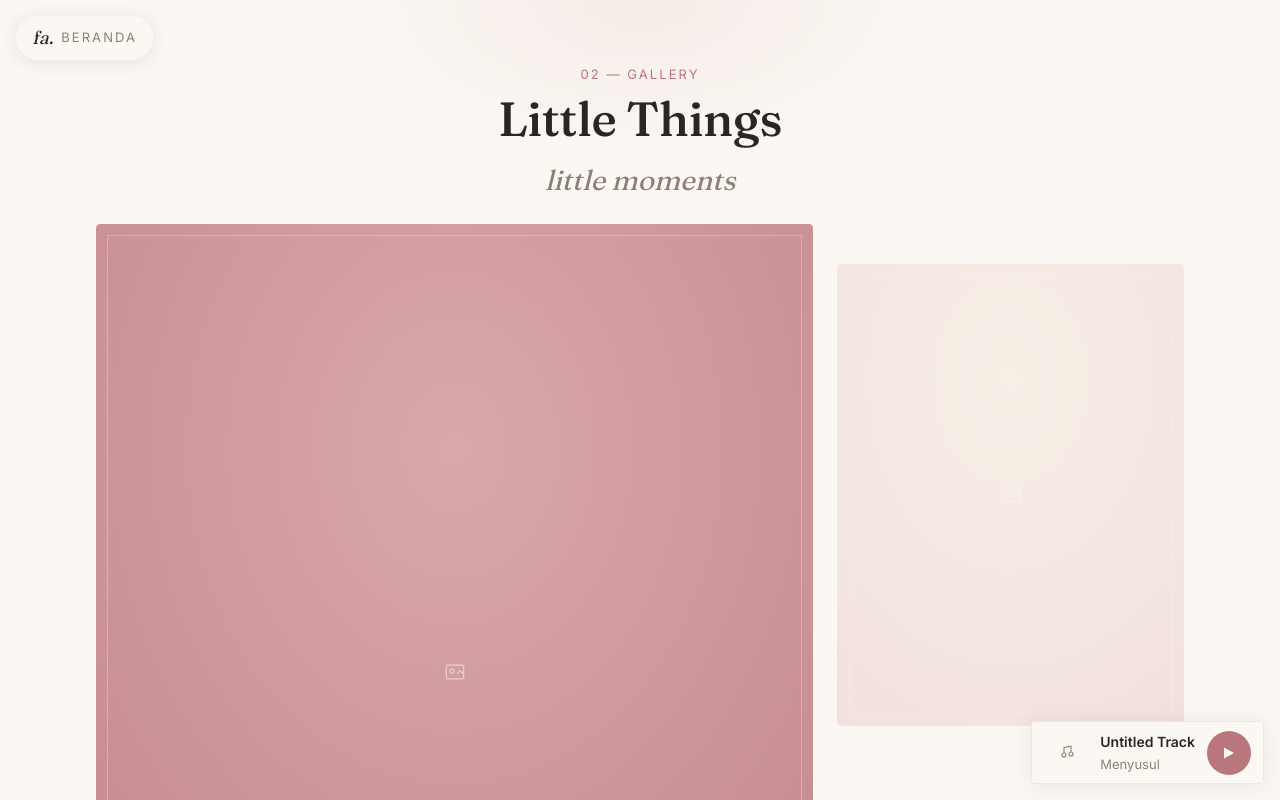
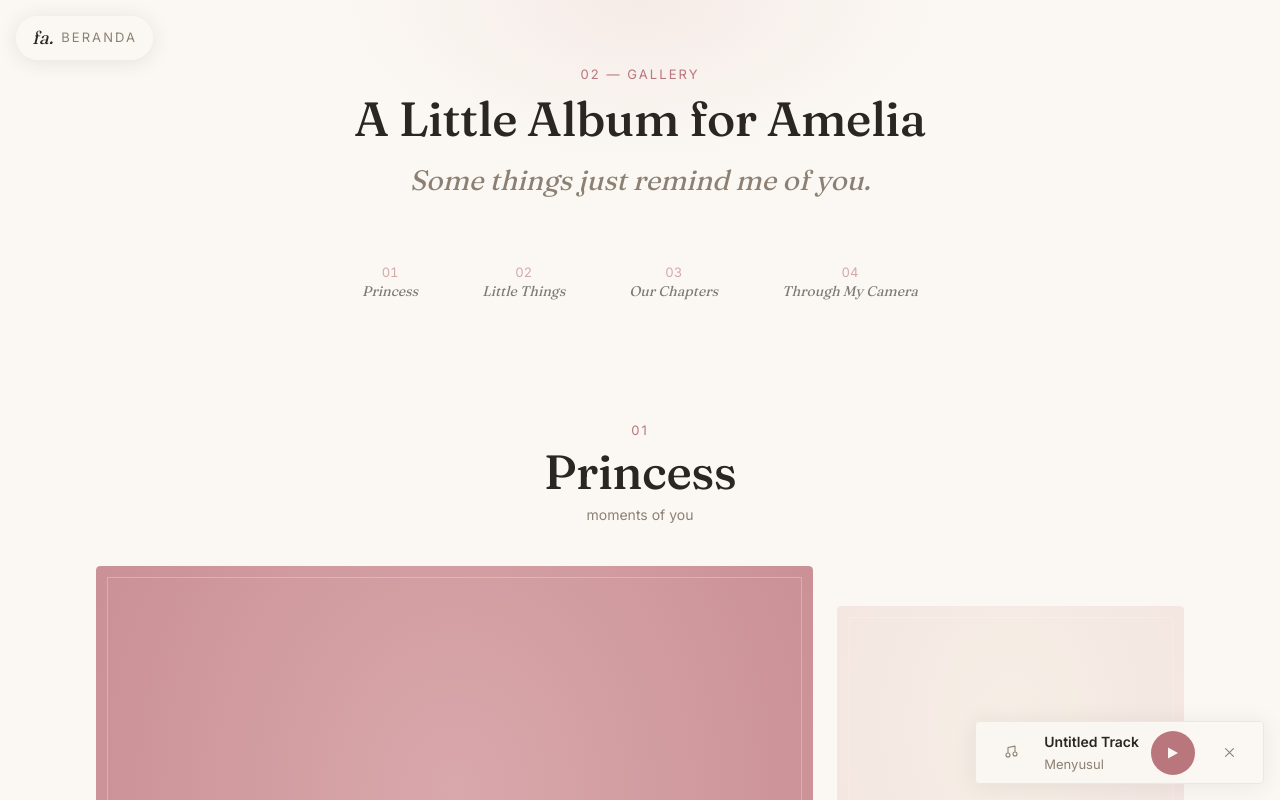
Before and after one commit to Adty-ach/for-amelia, a React (Vite) app: page /gallery in a window 1280 px wide. Shown: the top 800 px of the page. Built offline with nearby package versions, Linux system fonts and the light colour scheme.

Commit message:
update gallery and music player

```diff
--- a/src/components/MusicPlayer.module.css
+++ b/src/components/MusicPlayer.module.css
@@ -1,7 +1,7 @@
 .wrapper {
   position: fixed;
   right: var(--space-sm);
-  bottom: var(--space-sm);
+  bottom: max(var(--space-sm), env(safe-area-inset-bottom));
   z-index: var(--z-player);
   display: flex;
   align-items: center;
@@ -103,6 +103,48 @@
   color: var(--color-text-muted);
 }
 
+/* ============ Collapse / expand (State A <-> State B) ============ */
+.collapseButton {
+  display: flex;
+  align-items: center;
+  justify-content: center;
+  min-width: var(--tap-target-min);
+  min-height: var(--tap-target-min);
+  color: var(--color-text-muted);
+  border-radius: 50%;
+  transition: color var(--duration-fast) var(--ease-standard),
+    background-color var(--duration-fast) var(--ease-standard);
+}
+
+.collapseButton:hover {
+  background-color: var(--color-pink-soft);
+  color: var(--color-pink-deep);
+}
+
+/* Mini trigger saat player di-collapse -- tetap di posisi yang sama
+   (kanan-bawah), hanya ukurannya yang menyusut. */
+.collapsedTrigger {
+  position: fixed;
+  right: var(--space-sm);
+  bottom: max(var(--space-sm), env(safe-area-inset-bottom));
+  z-index: var(--z-player);
+  display: flex;
+  align-items: center;
+  justify-content: center;
+  width: var(--tap-target-min);
+  height: var(--tap-target-min);
+  color: var(--color-pink-deep);
+  background-color: rgba(251, 248, 243, 0.92);
+  backdrop-filter: blur(10px);
+  border: 1px solid var(--color-border-subtle);
+  border-radius: 50%;
+  box-shadow: 0 2px 16px rgba(43, 38, 34, 0.1);
+}
+
+.collapsedTrigger:hover {
+  background-color: var(--color-pink-soft);
+}
+
 @media (max-width: 30rem) {
   .trackInfo {
     max-width: 6rem;
--- a/src/components/MusicPlayer.tsx
+++ b/src/components/MusicPlayer.tsx
@@ -1,17 +1,26 @@
-import { motion } from "framer-motion";
-import type { ChangeEvent } from "react";
+import { AnimatePresence, motion, type Variants } from "framer-motion";
+import { useState, type ChangeEvent } from "react";
 import { useMusicPlayer } from "../hooks/useMusicPlayer";
-import { fadeVariants } from "../utils/motion";
+import { usePrefersReducedMotion } from "../hooks/usePrefersReducedMotion";
 import styles from "./MusicPlayer.module.css";
 
 /**
  * Mini music player persistent. Diletakkan di RootLayout sehingga tampil
  * di seluruh section tanpa remount. Belum ada lagu asli — placeholder track
  * dari data/songs.ts dipakai untuk membangun interaksi player.
+ *
+ * `isCollapsed` SENGAJA local state (bukan di MusicPlayerContext): komponen
+ * ini sendiri sudah persistent (dirender oleh RootLayout, di luar
+ * <RouteTransition>, tidak pernah unmount saat pindah route) — jadi state
+ * lokal di sini otomatis ikut bertahan lintas route tanpa perlu naik ke
+ * context. Audio & currentTrack tetap sepenuhnya dikelola MusicPlayerContext
+ * seperti sebelumnya, tidak disentuh sama sekali oleh fitur collapse ini.
  */
 export function MusicPlayer() {
   const { currentTrack, isPlaying, progress, toggle, next, previous, seek, isOpen, setIsOpen } =
     useMusicPlayer();
+  const prefersReducedMotion = usePrefersReducedMotion();
+  const [isCollapsed, setIsCollapsed] = useState(false);
 
   if (!currentTrack) return null;
 
@@ -19,12 +28,42 @@ export function MusicPlayer() {
     seek(Number(event.target.value) / 100);
   };
 
+  const panelVariants: Variants = prefersReducedMotion
+    ? {
+        hidden: { opacity: 0 },
+        visible: { opacity: 1, transition: { duration: 0.2 } },
+        exit: { opacity: 0, transition: { duration: 0.15 } },
+      }
+    : {
+        hidden: { opacity: 0, scale: 0.9, y: 10 },
+        visible: { opacity: 1, scale: 1, y: 0, transition: { duration: 0.3, ease: [0.16, 1, 0.3, 1] } },
+        exit: { opacity: 0, scale: 0.92, y: 8, transition: { duration: 0.22, ease: [0.7, 0, 0.84, 0] } },
+      };
+
   return (
-    <motion.div
-      className={styles.wrapper}
-      variants={fadeVariants}
+    <AnimatePresence mode="wait" initial={false}>
+      {isCollapsed ? (
+        <motion.button
+          key="collapsed"
+          type="button"
+          className={styles.collapsedTrigger}
+          onClick={() => setIsCollapsed(false)}
+          aria-label="Tampilkan pemutar musik"
+          variants={panelVariants}
           initial="hidden"
           animate="visible"
+          exit="exit"
+        >
+          <MusicNoteIcon />
+        </motion.button>
+      ) : (
+        <motion.div
+          key="expanded"
+          className={styles.wrapper}
+          variants={panelVariants}
+          initial="hidden"
+          animate="visible"
+          exit="exit"
           role="region"
           aria-label="Music player"
         >
@@ -87,7 +126,18 @@ export function MusicPlayer() {
               aria-label="Progres lagu"
             />
           )}
+
+          <button
+            type="button"
+            className={styles.collapseButton}
+            onClick={() => setIsCollapsed(true)}
+            aria-label="Sembunyikan pemutar musik"
+          >
+            <CloseIcon />
+          </button>
         </motion.div>
+      )}
+    </AnimatePresence>
   );
 }
 
@@ -135,3 +185,11 @@ function MusicNoteIcon() {
     </svg>
   );
 }
+
+function CloseIcon() {
+  return (
+    <svg width="11" height="11" viewBox="0 0 14 14" fill="none" stroke="currentColor" strokeWidth="1.4" aria-hidden="true">
+      <path d="M2 2l10 10M12 2L2 12" strokeLinecap="round" />
+    </svg>
+  );
+}
--- a/src/data/memories.ts
+++ b/src/data/memories.ts
@@ -41,7 +41,7 @@ export const memories: Memory[] = [
   {
     id: "memory-pink",
     title: "Pink",
-    note: "Warna kesukaanmu nihhh. Salah satu warna yang sekarang otomatis membuatku mengingatmu.",
+    note: "Salah satu warna yang sekarang otomatis membuatku mengingatmu.",
     category: "little-things",
     accent: "rose",
   },
--- a/src/data/photos.ts
+++ b/src/data/photos.ts
@@ -32,7 +32,7 @@ export type PlaceholderTone = "rose" | "blush" | "blue" | "cream" | "charcoal";
 export type PhotoCollection = "her" | "little-things" | "our-chapters" | "through-my-camera";
 
 export const collectionLabels: Record<PhotoCollection, string> = {
-  her: "Her",
+  her: "Princess",
   "little-things": "Little Things",
   "our-chapters": "Our Chapters",
   "through-my-camera": "Through My Camera",
--- a/src/sections/gallery/GalleryPage.tsx
+++ b/src/sections/gallery/GalleryPage.tsx
@@ -1,23 +1,87 @@
 import { AnimatePresence, motion } from "framer-motion";
-import { useState } from "react";
-import { photos } from "../../data/photos";
+import { useMemo, useState } from "react";
+import { collectionLabels, photos, type Photo, type PhotoCollection } from "../../data/photos";
+import { usePrefersReducedMotion } from "../../hooks/usePrefersReducedMotion";
 import { blurRevealVariants, staggerContainer } from "../../utils/motion";
 import { GalleryLightbox } from "./GalleryLightbox";
 import { PhotoCard } from "./PhotoCard";
 import styles from "./GalleryPage.module.css";
 
+type GridVariant = "default" | "tight" | "archive" | "cinematic";
+
+interface CollectionMeta {
+  id: PhotoCollection;
+  order: string;
+  tagline: string;
+  gridVariant: GridVariant;
+}
+
 /**
- * /gallery — "Little Things". Intro singkat, lalu grid editorial
- * 6-kolom (desktop) dengan bobot visual per foto dihitung otomatis dari
- * posisinya (lihat photoTier.ts) — komponen ini tidak perlu diubah saat
- * foto baru ditambahkan ke data/photos.ts.
+ * 4 koleksi tetap album ini. Urutan & tagline adalah copy struktural
+ * (bukan data yang berubah-ubah) — makanya hidup di sini, bukan di
+ * photos.ts. Menambah FOTO baru tetap cukup lewat photos.ts saja.
+ */
+const collectionsMeta: CollectionMeta[] = [
+  { id: "her", order: "01", tagline: "moments of you", gridVariant: "default" },
+  { id: "little-things", order: "02", tagline: "things that remind me of you", gridVariant: "tight" },
+  { id: "our-chapters", order: "03", tagline: "pieces of how we got here", gridVariant: "archive" },
+  { id: "through-my-camera", order: "04", tagline: "what I saw, and thought of you", gridVariant: "cinematic" },
+];
+
+interface PhotoWithIndex {
+  photo: Photo;
+  /** Index di array `photos` GLOBAL — dipakai lightbox supaya prev/next jalan lintas koleksi. */
+  globalIndex: number;
+}
+
+function gridClassForVariant(variant: GridVariant): string {
+  switch (variant) {
+    case "tight":
+      return `${styles.grid} ${styles.gridTight}`;
+    case "archive":
+      return `${styles.grid} ${styles.gridArchive}`;
+    case "cinematic":
+      return styles.gridCinematic;
+    default:
+      return styles.grid;
+  }
+}
+
+/**
+ * /gallery — "A Little Album for Amelia". Satu album berkelanjutan berisi
+ * 4 koleksi (Her, Little Things, Our Chapters, Through My Camera), bukan
+ * 4 halaman terpisah. Collection index di intro men-scroll ke section
+ * terkait — storytelling lewat satu alur, bukan filter/tab dashboard.
+ *
+ * Lightbox tetap pakai index GLOBAL di array `photos` (bukan index per
+ * koleksi), jadi previous/next di lightbox jalan melintasi seluruh album
+ * sesuai urutan data — konsisten dengan "satu album", bukan galeri
+ * ter-filter per kategori.
  */
 export default function GalleryPage() {
+  const prefersReducedMotion = usePrefersReducedMotion();
   const [lightboxIndex, setLightboxIndex] = useState<number | null>(null);
+
+  const photosByCollection = useMemo(() => {
+    const map = new Map<PhotoCollection, PhotoWithIndex[]>();
+    photos.forEach((photo, globalIndex) => {
+      const list = map.get(photo.collection) ?? [];
+      list.push({ photo, globalIndex });
+      map.set(photo.collection, list);
+    });
+    return map;
+  }, []);
 
   const goNext = () => setLightboxIndex((i) => (i === null ? null : Math.min(i + 1, photos.length - 1)));
   const goPrevious = () => setLightboxIndex((i) => (i === null ? null : Math.max(i - 1, 0)));
   const close = () => setLightboxIndex(null);
+
+  const scrollToCollection = (id: PhotoCollection) => {
+    document.getElementById(id)?.scrollIntoView({
+      behavior: prefersReducedMotion ? "auto" : "smooth",
+      block: "start",
+    });
+  };
 
   return (
     <div className={styles.page}>
@@ -32,14 +96,39 @@ export default function GalleryPage() {
           02 — Gallery
         </motion.span>
         <motion.h1 className={styles.title} variants={blurRevealVariants}>
-          Little Things
+          A Little Album for Amelia
         </motion.h1>
         <motion.p className={styles.subtitle} variants={blurRevealVariants}>
-          little moments
+          Some things just remind me of you.
         </motion.p>
+
+        <motion.nav className={styles.collectionIndex} variants={blurRevealVariants} aria-label="Koleksi dalam album">
+          {collectionsMeta.map((meta) => (
+            <button
+              key={meta.id}
+              type="button"
+              className={styles.collectionIndexItem}
+              onClick={() => scrollToCollection(meta.id)}
+            >
+              <span className={styles.collectionIndexNumber}>{meta.order}</span>
+              <span className={styles.collectionIndexLabel}>{collectionLabels[meta.id]}</span>
+            </button>
+          ))}
+        </motion.nav>
       </motion.header>
 
-      {photos.length === 0 ? (
+      {collectionsMeta.map((meta) => {
+        const items = photosByCollection.get(meta.id) ?? [];
+
+        return (
+          <section key={meta.id} id={meta.id} className={styles.collection}>
+            <div className={styles.collectionHeader}>
+              <span className={styles.collectionEyebrow}>{meta.order}</span>
+              <h2 className={styles.collectionTitle}>{collectionLabels[meta.id]}</h2>
+              <p className={styles.collectionTagline}>{meta.tagline}</p>
+            </div>
+
+            {items.length === 0 ? (
               <div className={styles.emptyState}>
                 <span className={styles.emptyIcon} aria-hidden="true">
                   ◇
@@ -47,12 +136,27 @@ export default function GalleryPage() {
                 <p className={styles.emptyText}>Some pages are still waiting for their photographs.</p>
               </div>
             ) : (
-        <motion.div className={styles.grid} variants={staggerContainer(0.06, 0.3)} initial="hidden" animate="visible">
-          {photos.map((photo, index) => (
-            <PhotoCard key={photo.id} photo={photo} index={index} onOpen={() => setLightboxIndex(index)} />
+              <motion.div
+                className={gridClassForVariant(meta.gridVariant)}
+                variants={staggerContainer(0.06, 0.1)}
+                initial="hidden"
+                whileInView="visible"
+                viewport={{ once: true, amount: 0.1 }}
+              >
+                {items.map(({ photo, globalIndex }) => (
+                  <PhotoCard
+                    key={photo.id}
+                    photo={photo}
+                    index={globalIndex}
+                    framed={meta.id === "our-chapters"}
+                    onOpen={() => setLightboxIndex(globalIndex)}
+                  />
                 ))}
               </motion.div>
             )}
+          </section>
+        );
+      })}
 
       <AnimatePresence>
         {lightboxIndex !== null && (
```
Also changed, not shown: src/sections/gallery/GalleryLightbox.module.css (line endings or trailing spaces), src/sections/gallery/GalleryLightbox.tsx (line endings or trailing spaces), src/sections/gallery/GalleryPage.module.css (line endings or trailing spaces), src/sections/gallery/PhotoCard.module.css (line endings or trailing spaces), src/sections/gallery/PhotoCard.tsx (line endings or trailing spaces). Lines whose indentation alone changed are shown as unchanged.
